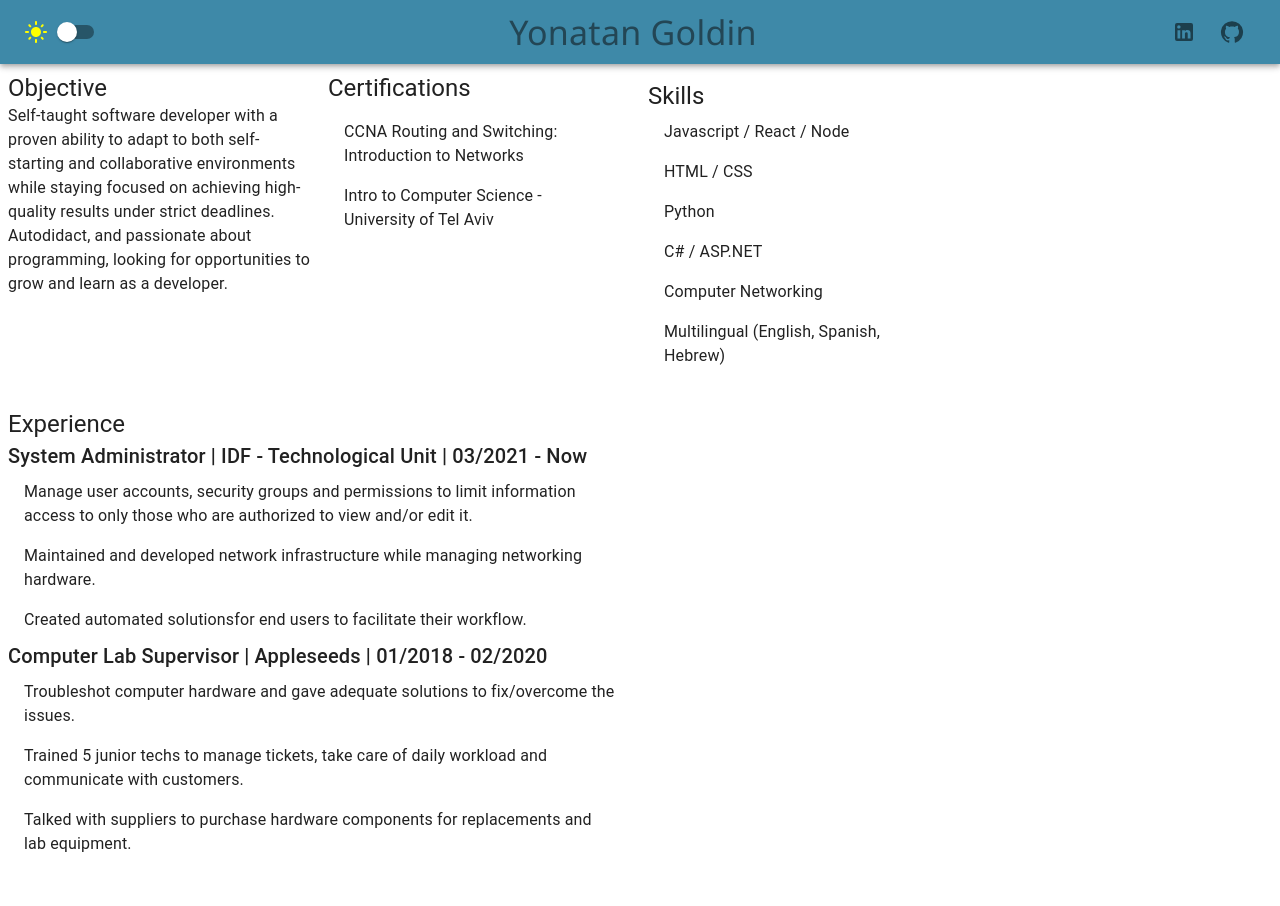
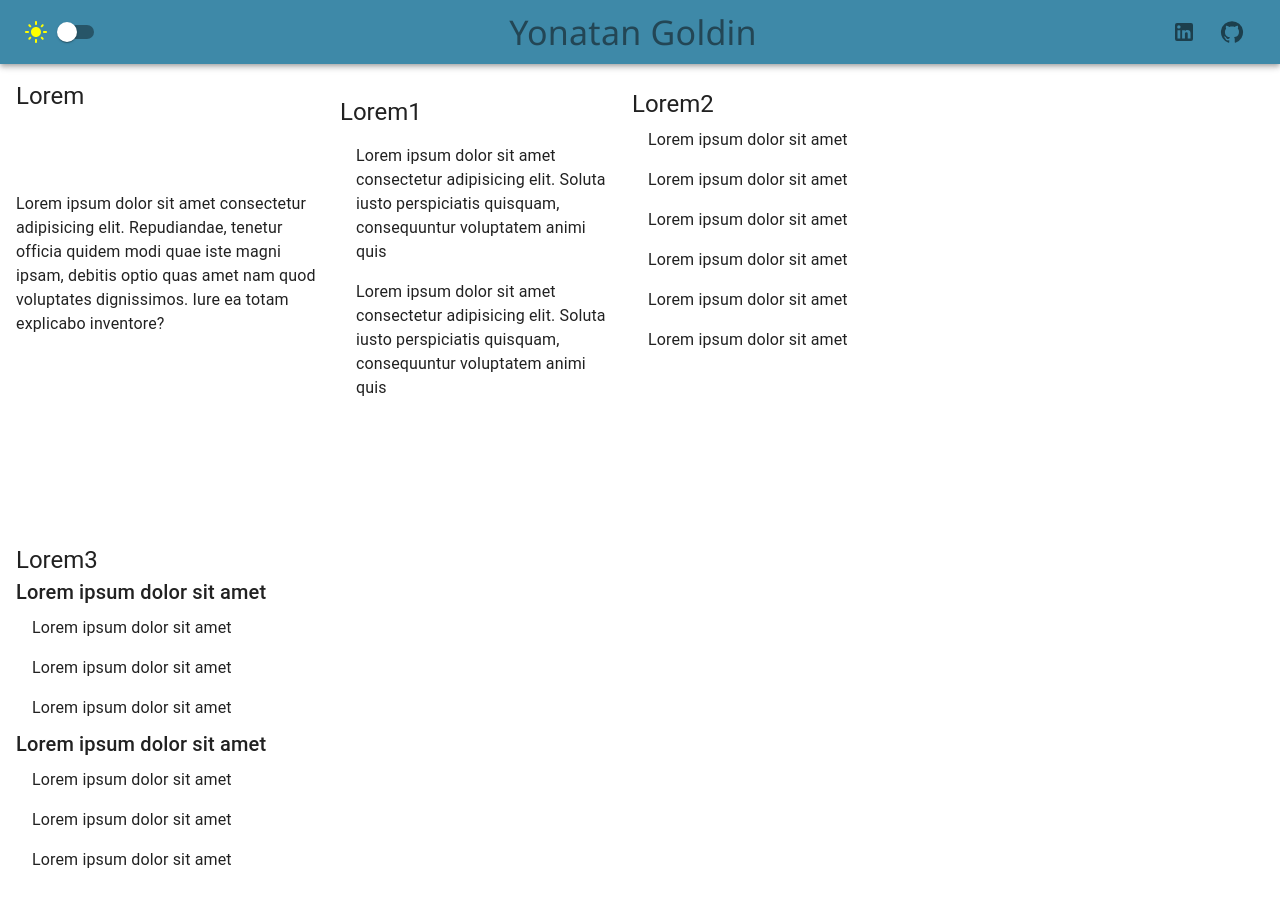
Before and after one commit to yonog1/Portfolio, a React (Create React App) app: page / in a window 1280 px wide. Shown: the top 906 px of the page. Before the commit the page ends 880 px from the top, so only its background shows below. Built offline with nearby package versions, Linux system fonts and the light colour scheme.

Commit message:
some dummy data to share layout

```diff
--- a/src/components/Resume.tsx
+++ b/src/components/Resume.tsx
@@ -4,86 +4,63 @@ import React from "react";
 export default function Resume() {
     return (
         <>
-            <Grid container padding={"1vh"} spacing={2}>
-                <Grid item xs={3}>
-                    <Typography variant="h5">Objective</Typography>
+            <Grid container padding={"4vh"} spacing={2}>
+                <Grid container xs={3}>
+                    <Typography variant="h5">Lorem</Typography>
                     <Typography variant="body1">
-                        Self-taught software developer with a proven ability to
-                        adapt to both self-starting and collaborative
-                        environments while staying focused on achieving
-                        high-quality results under strict deadlines. Autodidact,
-                        and passionate about programming, looking for
-                        opportunities to grow and learn as a developer.
+                        Lorem ipsum dolor sit amet consectetur adipisicing elit.
+                        Repudiandae, tenetur officia quidem modi quae iste magni
+                        ipsam, debitis optio quas amet nam quod voluptates
+                        dignissimos. Iure ea totam explicabo inventore?
                     </Typography>
                 </Grid>
 
-                <Grid item xs={3}>
-                    <Typography variant="h5">Certifications</Typography>
+                <Grid item xs={3} justifyContent="flex-end">
+                    <Typography variant="h5">Lorem1</Typography>
                     <List>
                         <Typography variant="body1">
                             <ListItem>
-                                CCNA Routing and Switching: Introduction to
-                                Networks
+                                Lorem ipsum dolor sit amet consectetur
+                                adipisicing elit. Soluta iusto perspiciatis
+                                quisquam, consequuntur voluptatem animi quis
                             </ListItem>
                             <ListItem>
-                                Intro to Computer Science - University of Tel
-                                Aviv
+                                Lorem ipsum dolor sit amet consectetur
+                                adipisicing elit. Soluta iusto perspiciatis
+                                quisquam, consequuntur voluptatem animi quis
                             </ListItem>
                         </Typography>
                     </List>
                 </Grid>
 
-                <Grid item xs={3}>
+                <Grid container xs={3}>
                     <List>
-                        <Typography variant="h5">Skills</Typography>
-                        <ListItem>Javascript / React / Node</ListItem>
-                        <ListItem>HTML / CSS</ListItem>
-                        <ListItem>Python</ListItem>
-                        <ListItem>C# / ASP.NET</ListItem>
-                        <ListItem>Computer Networking</ListItem>
-                        <ListItem>
-                            Multilingual {"(English, Spanish, Hebrew)"}
-                        </ListItem>
+                        <Typography variant="h5">Lorem2</Typography>
+                        <ListItem>Lorem ipsum dolor sit amet</ListItem>
+                        <ListItem>Lorem ipsum dolor sit amet</ListItem>
+                        <ListItem>Lorem ipsum dolor sit amet</ListItem>
+                        <ListItem>Lorem ipsum dolor sit amet</ListItem>
+                        <ListItem>Lorem ipsum dolor sit amet</ListItem>
+                        <ListItem>Lorem ipsum dolor sit amet</ListItem>
                     </List>
                 </Grid>
 
-                <Grid item xs={6}>
+                <Grid container xs={6} marginTop="15vh">
                     <List>
-                        <Typography variant="h5">Experience</Typography>
+                        <Typography variant="h5">Lorem3</Typography>
                         <Typography variant="h6">
-                            System Administrator | IDF - Technological Unit |
-                            03/2021 - Now
+                            Lorem ipsum dolor sit amet
                         </Typography>
-                        <ListItem>
-                            Manage user accounts, security groups and
-                            permissions to limit information access to only
-                            those who are authorized to view and/or edit it.
-                        </ListItem>
-                        <ListItem>
-                            Maintained and developed network infrastructure
-                            while managing networking hardware.
-                        </ListItem>
-                        <ListItem>
-                            Created automated solutionsfor end users to
-                            facilitate their workflow.
-                        </ListItem>
+                        <ListItem>Lorem ipsum dolor sit amet</ListItem>
+                        <ListItem>Lorem ipsum dolor sit amet</ListItem>
+                        <ListItem>Lorem ipsum dolor sit amet</ListItem>
 
                         <Typography variant="h6">
-                            Computer Lab Supervisor | Appleseeds | 01/2018 -
-                            02/2020
+                            Lorem ipsum dolor sit amet
                         </Typography>
-                        <ListItem>
-                            Troubleshot computer hardware and gave adequate
-                            solutions to fix/overcome the issues.
-                        </ListItem>
-                        <ListItem>
-                            Trained 5 junior techs to manage tickets, take care
-                            of daily workload and communicate with customers.
-                        </ListItem>
-                        <ListItem>
-                            Talked with suppliers to purchase hardware
-                            components for replacements and lab equipment.
-                        </ListItem>
+                        <ListItem>Lorem ipsum dolor sit amet</ListItem>
+                        <ListItem>Lorem ipsum dolor sit amet</ListItem>
+                        <ListItem>Lorem ipsum dolor sit amet</ListItem>
                     </List>
                 </Grid>
             </Grid>
```
